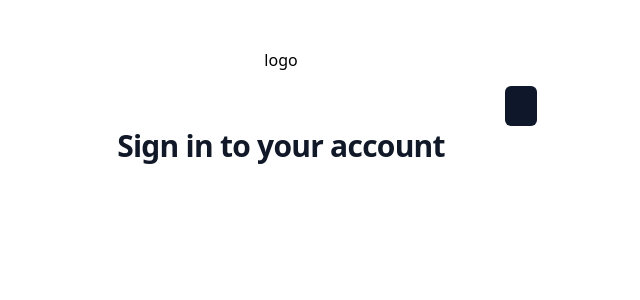
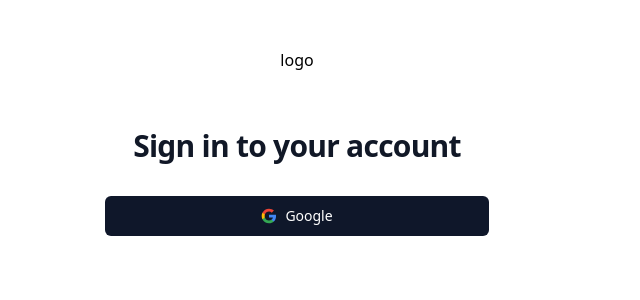
Before and after one commit to giGa-1/chat-ts-vf, a Next.js app: page /login in a window 1280 px wide. Shown: the top 300 px of the page, without its empty margins (343-983 px from the left). Built offline with nearby package versions, Linux system fonts and the light colour scheme.

Commit message:
google authentication

```diff
--- a/package.json
+++ b/package.json
@@ -23,6 +23,7 @@
     "next-auth": "^4.22.1",
     "react": "18.2.0",
     "react-dom": "18.2.0",
+    "react-hot-toast": "^2.4.0",
     "tailwind-merge": "^1.12.0",
     "typescript": "^4.9.5"
   },
--- a/src/app/layout.tsx
+++ b/src/app/layout.tsx
@@ -1,3 +1,4 @@
+import Providers from '@/components/Providers'
 import './globals.css'
 
 export const metadata = {
@@ -12,7 +13,11 @@
 }) {
   return (
     <html lang="en">
-      <body>{children}</body>
+      <body>
+        <Providers>
+          {children}
+        </Providers>
+      </body>
     </html>
   )
 }
--- a/src/app/login/page.tsx
+++ b/src/app/login/page.tsx
@@ -1,12 +1,27 @@
+'use client'
+
 import Button from '@/components/UI/Button'
 import { FC, useState } from 'react'
-
+import {signIn} from 'next-auth/react';
+import {toast} from 'react-hot-toast'
 interface pageProps {
 
 }
 
 const page: FC<pageProps> = ({}) => {
     const [isLoading, setIsLoading] = useState<boolean>(false)
+
+    const loginWithGoogle = async ()=>{
+        setIsLoading(true)
+        try {
+            await signIn('google')
+        } catch (error) {
+            // display error message to user
+            toast.error('Something went wrong with your login.')
+        } finally {
+            setIsLoading(false)
+        }
+    }
   return <>
     <div className='flex min-h-full items-center justify-center py-12 px-4 sm:px-6 lg:px-8'>
         <div className='w-full flex flex-col items-center max-w-md space-y-8'>
@@ -14,9 +29,47 @@
                 logo
                 <h2 className='mt-6 text-center text-3xl font-bold tracking-tight text-gray-900'>Sign in to your account</h2>
             </div>
+
+        <Button
+            isLoading={isLoading}
+            type='button'
+            className='max-w-sm mx-auto w-full'
+            onClick={loginWithGoogle}
+        >
+                {isLoading ? null :
+                   <svg
+                   className='mr-2 h-4 w-4'
+                   aria-hidden='true'
+                   focusable='false'
+                   data-prefix='fab'
+                   data-icon='github'
+                   role='img'
+                   xmlns='http://www.w3.org/2000/svg'
+                   viewBox='0 0 24 24'>
+                   <path
+                     d='M22.56 12.25c0-.78-.07-1.53-.2-2.25H12v4.26h5.92c-.26 1.37-1.04 2.53-2.21 3.31v2.77h3.57c2.08-1.92 3.28-4.74 3.28-8.09z'
+                     fill='#4285F4'
+                   />
+                   <path
+                     d='M12 23c2.97 0 5.46-.98 7.28-2.66l-3.57-2.77c-.98.66-2.23 1.06-3.71 1.06-2.86 0-5.29-1.93-6.16-4.53H2.18v2.84C3.99 20.53 7.7 23 12 23z'
+                     fill='#34A853'
+                   />
+                   <path
+                     d='M5.84 14.09c-.22-.66-.35-1.36-.35-2.09s.13-1.43.35-2.09V7.07H2.18C1.43 8.55 1 10.22 1 12s.43 3.45 1.18 4.93l2.85-2.22.81-.62z'
+                     fill='#FBBC05'
+                   />
+                   <path
+                     d='M12 5.38c1.62 0 3.06.56 4.21 1.64l3.15-3.15C17.45 2.09 14.97 1 12 1 7.7 1 3.99 3.47 2.18 7.07l3.66 2.84c.87-2.6 3.3-4.53 6.16-4.53z'
+                     fill='#EA4335'
+                   />
+                   <path d='M1 1h22v22H1z' fill='none' />
+                 </svg>
+                }
+
+
+            Google
+        </Button>
         </div>
-
-        <Button isLoading={isLoading}></Button>
     </div>
   </>
 }
--- /dev/null
+++ b/src/components/Providers.tsx
@@ -0,0 +1,17 @@
+'use client'
+
+import { FC, ReactNode } from 'react'
+import { Toaster } from 'react-hot-toast'
+
+interface ProvidersProps {
+    children: ReactNode
+}
+
+const Providers: FC<ProvidersProps> = ({children}) => {
+  return <>
+    <Toaster position='top-center' reverseOrder={false} />
+    {children}
+  </>
+}
+
+export default Providers
--- a/src/lib/auth.ts
+++ b/src/lib/auth.ts
@@ -7,10 +7,14 @@
 const getGoogleCredentials = () => {
     const clientId = process.env.GOOGLE_CLIENT_ID;
     const clientSecret = process.env.GOOGLE_CLIENT_SECRET;
+    if (!clientId || clientId.length === 0) {
+        throw new Error('Missing GOOGLE_CLIENT_ID')
+      }
 
-    if(!clientId || clientId.length === 0) throw new Error('Missing GOOGLE_CLIENT_ID')
+      if (!clientSecret || clientSecret.length === 0) {
+        throw new Error('Missing GOOGLE_CLIENT_SECRET')
+      }
 
-    if(!clientSecret || clientSecret.length === 0) throw new Error('Missing GOOGLE_CLIENT_ID')
 
     return {clientId, clientSecret}
 }
@@ -54,6 +58,6 @@
         },
         redirect() {
             return '/dashboard'
-        }
+          },
     }
 }
```
Also changed, not shown: 1 other file (tests, documents, lock files or other folders).
